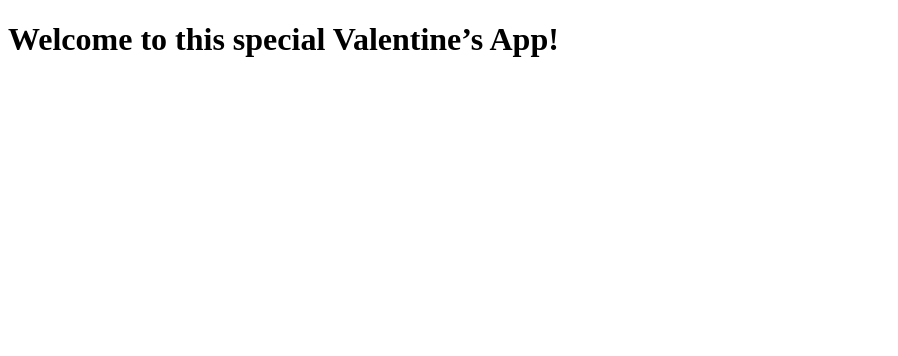
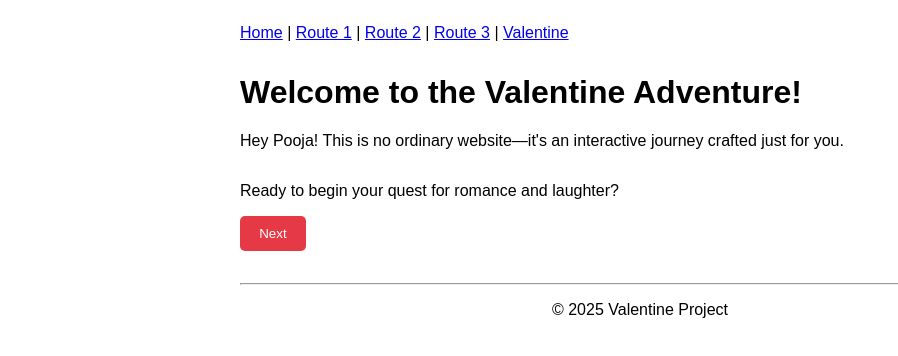
Before and after one commit to anirudhp15/valentine, a Next.js app: page / in a window 1280 px wide. Shown: the top 356 px of the page, without its empty margins (0-898 px from the left). Built offline with nearby package versions, Linux system fonts and the light colour scheme.

Commit message:
created boilerplate pages for routes 1-3, home and valentines

```diff
--- a/src/components/InteractiveStep.jsx
+++ b/src/components/InteractiveStep.jsx
@@ -1,24 +1,35 @@
+// components/InteractiveStep.js
 import { motion } from "framer-motion";
 import Link from "next/link";
 
 export default function InteractiveStep({ text, nextPath }) {
   return (
-    <div>
-      <motion.p
-        initial={{ y: 20, opacity: 0 }}
+    <motion.div
+      style={{ margin: "2rem 0" }}
+      initial={{ y: 30, opacity: 0 }}
       animate={{ y: 0, opacity: 1 }}
       transition={{ duration: 0.4 }}
     >
-        {text}
-      </motion.p>
+      <p style={{ marginBottom: "1rem" }}>{text}</p>
+
+      {nextPath && (
         <Link href={nextPath}>
           <motion.button
             whileHover={{ scale: 1.1 }}
-          style={{ marginTop: "1rem", padding: "0.5rem 1rem" }}
+            whileTap={{ scale: 0.9 }}
+            style={{
+              padding: "0.6rem 1.2rem",
+              background: "#e63946",
+              color: "#fff",
+              border: "none",
+              cursor: "pointer",
+              borderRadius: "5px",
+            }}
           >
             Next
           </motion.button>
         </Link>
-    </div>
+      )}
+    </motion.div>
   );
 }
--- /dev/null
+++ b/src/components/Layout.jsx
@@ -0,0 +1,37 @@
+// components/Layout.js
+import { motion } from "framer-motion";
+import Link from "next/link";
+
+export default function Layout({ children }) {
+  return (
+    <motion.div
+      initial={{ opacity: 0 }}
+      animate={{ opacity: 1 }}
+      exit={{ opacity: 0 }}
+      transition={{ duration: 0.5 }}
+      style={{
+        margin: "0 auto",
+        maxWidth: "800px",
+        padding: "1rem",
+        fontFamily: "sans-serif",
+      }}
+    >
+      <header style={{ marginBottom: "2rem" }}>
+        <nav>
+          {/* Simple nav (optional) */}
+          <Link href="/">Home</Link> | <Link href="/route1">Route 1</Link> |{" "}
+          <Link href="/route2">Route 2</Link> |{" "}
+          <Link href="/route3">Route 3</Link> |{" "}
+          <Link href="/valentines">Valentine</Link>
+        </nav>
+      </header>
+
+      <main>{children}</main>
+
+      <footer style={{ marginTop: "2rem", textAlign: "center" }}>
+        <hr />
+        <p>© 2025 Valentine Project</p>
+      </footer>
+    </motion.div>
+  );
+}
--- a/src/pages/index.jsx
+++ b/src/pages/index.jsx
@@ -1,14 +1,20 @@
-import { motion } from "framer-motion";
+// pages/index.js
+import Layout from "../components/Layout";
+import InteractiveStep from "../components/InteractiveStep";
 
-export default function MyPage() {
+export default function Home() {
   return (
-    <motion.div
-      initial={{ opacity: 0 }}
-      animate={{ opacity: 1 }}
-      exit={{ opacity: 0 }}
-      transition={{ duration: 0.5 }}
-    >
-      <h1>Welcome to this special Valentine’s App!</h1>
-    </motion.div>
+    <Layout>
+      <h1>Welcome to the Valentine Adventure!</h1>
+      <p>
+        Hey Pooja! This is no ordinary website—it's an interactive journey
+        crafted just for you.
+      </p>
+
+      <InteractiveStep
+        text="Ready to begin your quest for romance and laughter?"
+        nextPath="/route1"
+      />
+    </Layout>
   );
 }
```
Also changed, not shown: src/pages/route1.jsx (+20 -0 lines), src/pages/route2.jsx (+20 -0 lines), src/pages/route3.jsx (+20 -0 lines). Lines whose indentation alone changed are shown as unchanged.
